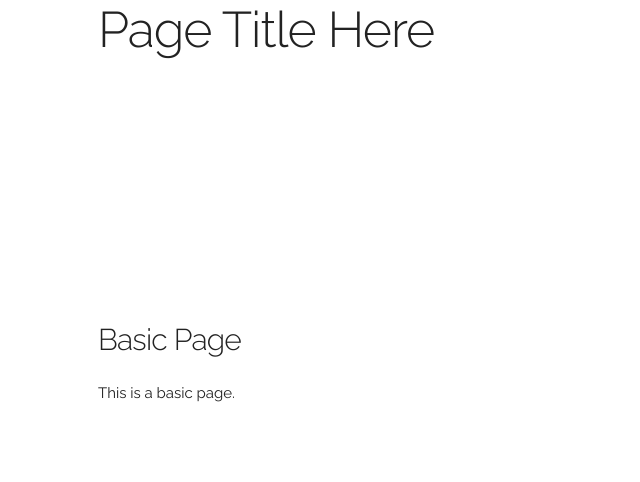
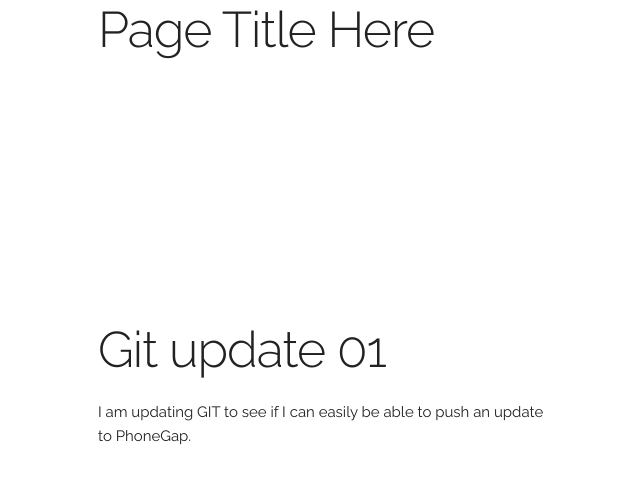
Before and after one commit to another-jengling/phonegap-test, a plain HTML site: page index.html in a window 1280 px wide. Shown: the whole page, without its empty margins (62-702 px from the left). Drawn offline with Linux system fonts and the light colour scheme.

Commit message:
updated some text

```diff
--- a/index.html
+++ b/index.html
@@ -35,8 +35,8 @@
 	  <h1>Page Title Here</h1>
     <div class="row">
       <div class="one-half column" style="margin-top: 25%">
-        <h4>Basic Page</h4>
-        <p>This is a basic page.</p>
+        <h1>Git update 01</h1>
+		<p>I am updating GIT to see if I can easily be able to push an update to PhoneGap.</p>
       </div>
     </div>
   </div>
```
